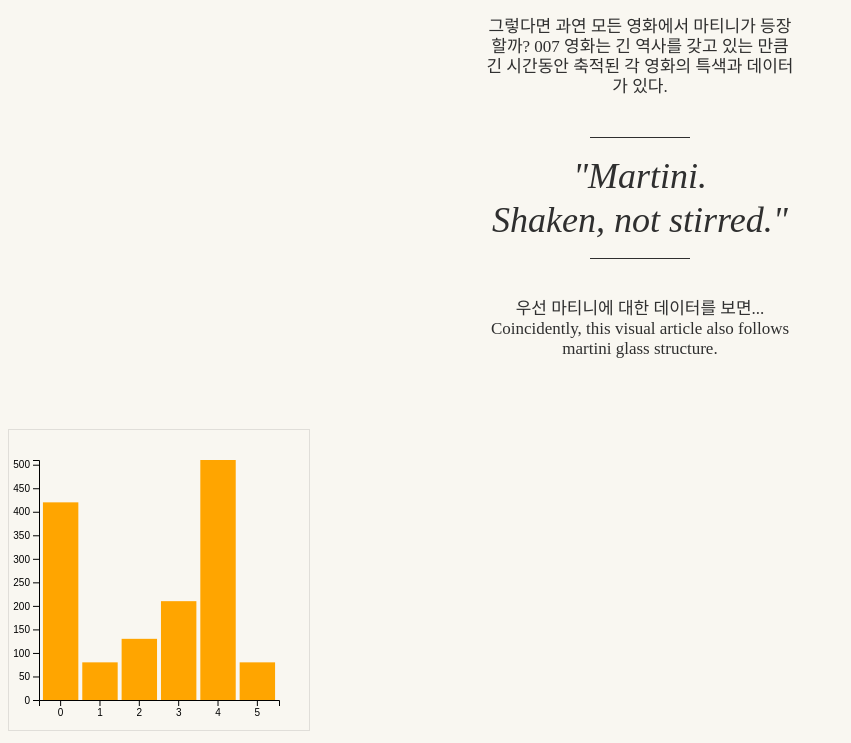
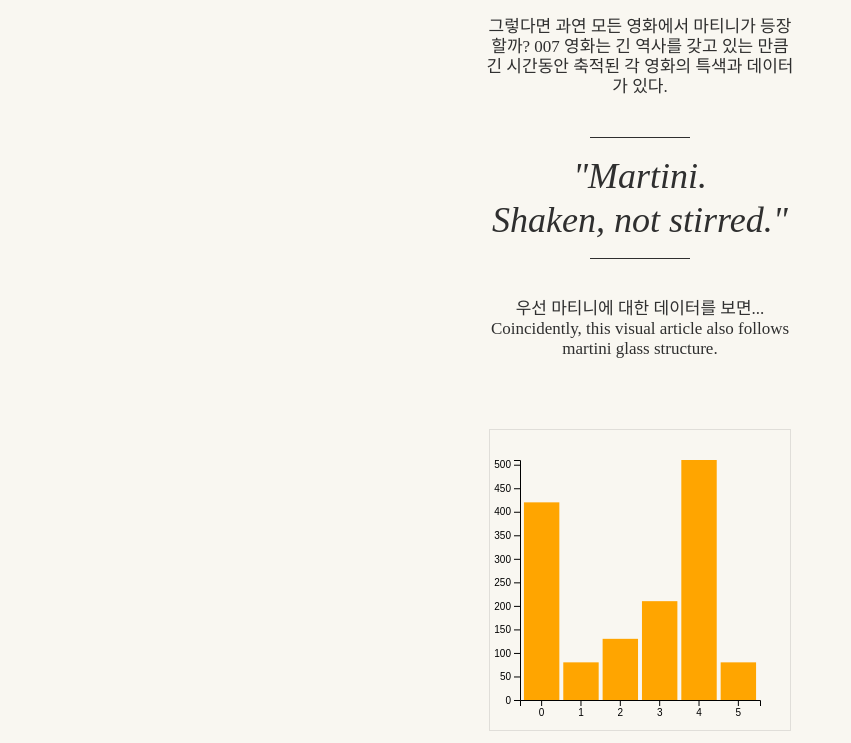
Before and after one commit to SewoongLee/SewoongLee.github.io, a plain HTML site: page index.html in a window 1280 px wide. Shown: the part 870-1613 px from the top of the page, without its empty margins (0-851 px from the left). Drawn offline with nearby package versions, Linux system fonts and the light colour scheme.

Commit message:
Update index.html

```diff
--- a/index.html
+++ b/index.html
@@ -45,13 +45,14 @@
             </div>
         </div>
     </div>
+    <div id="martini_graph" style="text-align:center;"></div>
 </body>
 
 <script>
     const svgWidth = 300, svgHeight = 300;
     const data = [420, 80, 130, 210, 510, 80];
 
-    const svg = d3.select("body")
+    const svg = d3.select("#martini_graph")
     .append("svg")
     .attr("width", svgWidth)
     .attr("height", svgHeight)
```
